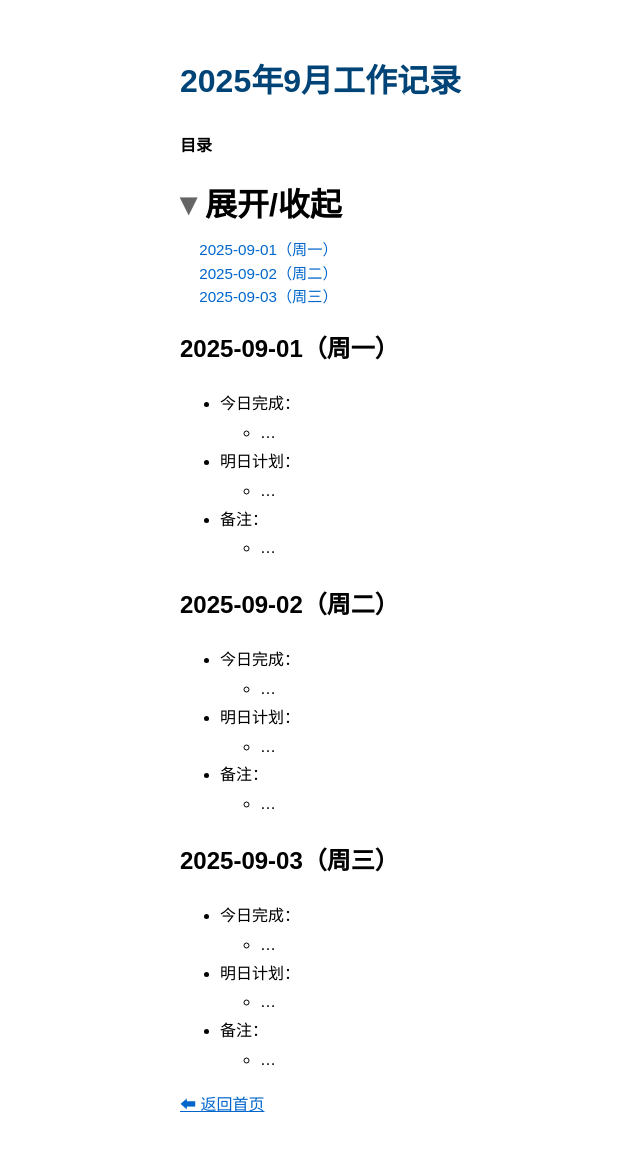
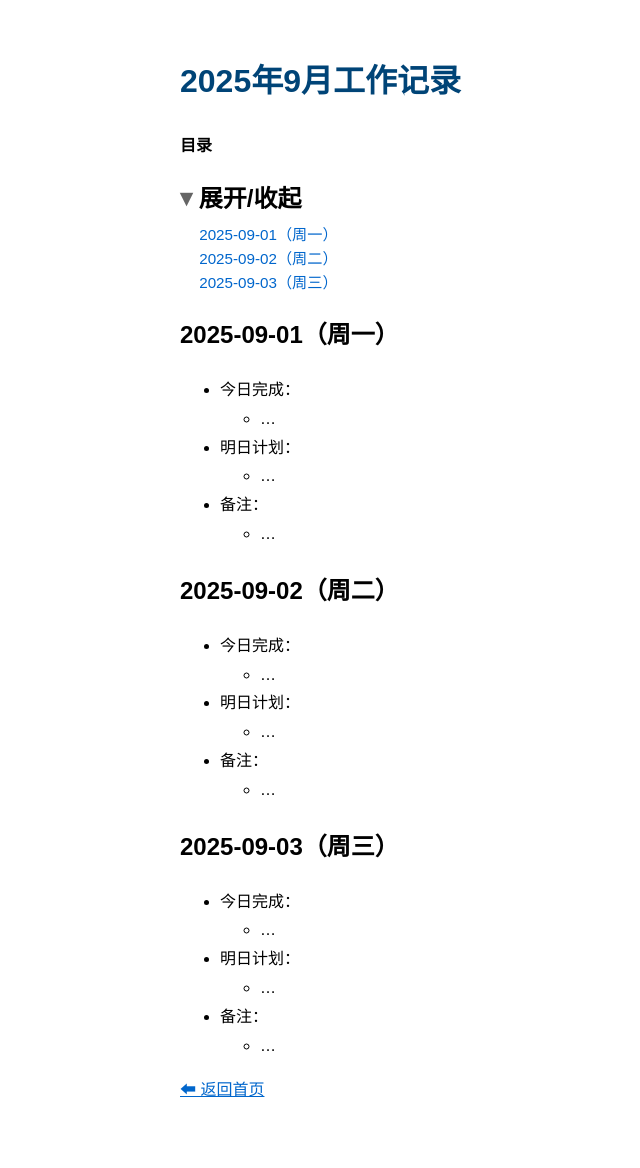
Before and after one commit to tengwen2018/tengwen2018.github.io, a Jekyll site: the page built from _notes/2025-09.md, in a window 1280 px wide. Shown: the whole page, without its empty margins (60-700 px from the left). Built offline with Jekyll 4.4.1, drawn with Linux system fonts in a browser that asks for light colours.

Commit message:
Update note.html

```diff
--- a/_layouts/note.html
+++ b/_layouts/note.html
@@ -77,7 +77,7 @@
 
     /* 控制折叠/展开标题的样式 */
   details > summary {
-    font-size: 2rem;   /* 调大字体，例如 1.2 倍 */
+    font-size: 1.5rem;   /* 调大字体，例如 1.2 倍 */
     font-weight: bold;   /* 加粗 */
     cursor: pointer;     /* 鼠标变成小手 */
   }
```
